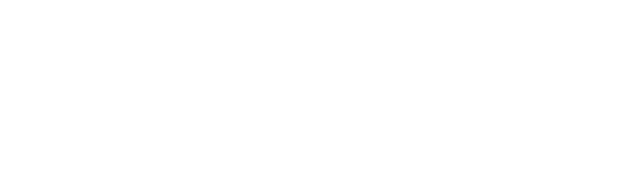
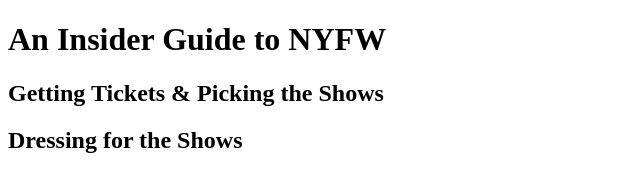
Before and after one commit to Weltgeist/Fashionista, a plain HTML site: page index.html in a window 1280 px wide. Shown: the whole page, without its empty margins (0-640 px from the left). Drawn offline with Linux system fonts and the light colour scheme.

```diff
--- a/index.html
+++ b/index.html
@@ -4,6 +4,9 @@
 		<title>Everyday with Isa</title>
 	</head>
 	<body>
+		<h1>An Insider Guide to NYFW</h1>
+		<h2>Getting Tickets & Picking the Shows</h2>
+		<h2>Dressing for the Shows</h2>
 	</body>
 	<footer>
 	</footer>
```
